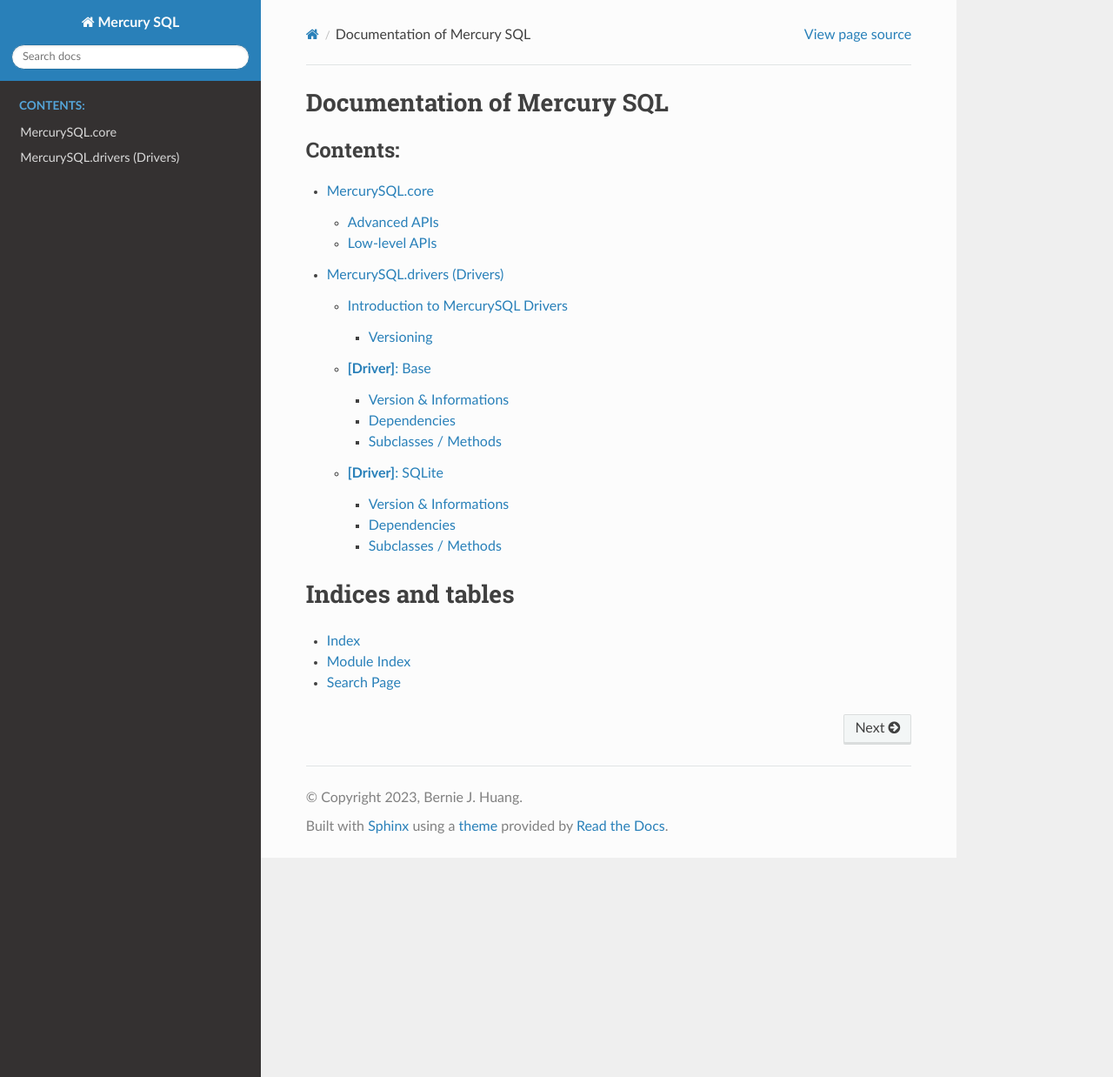
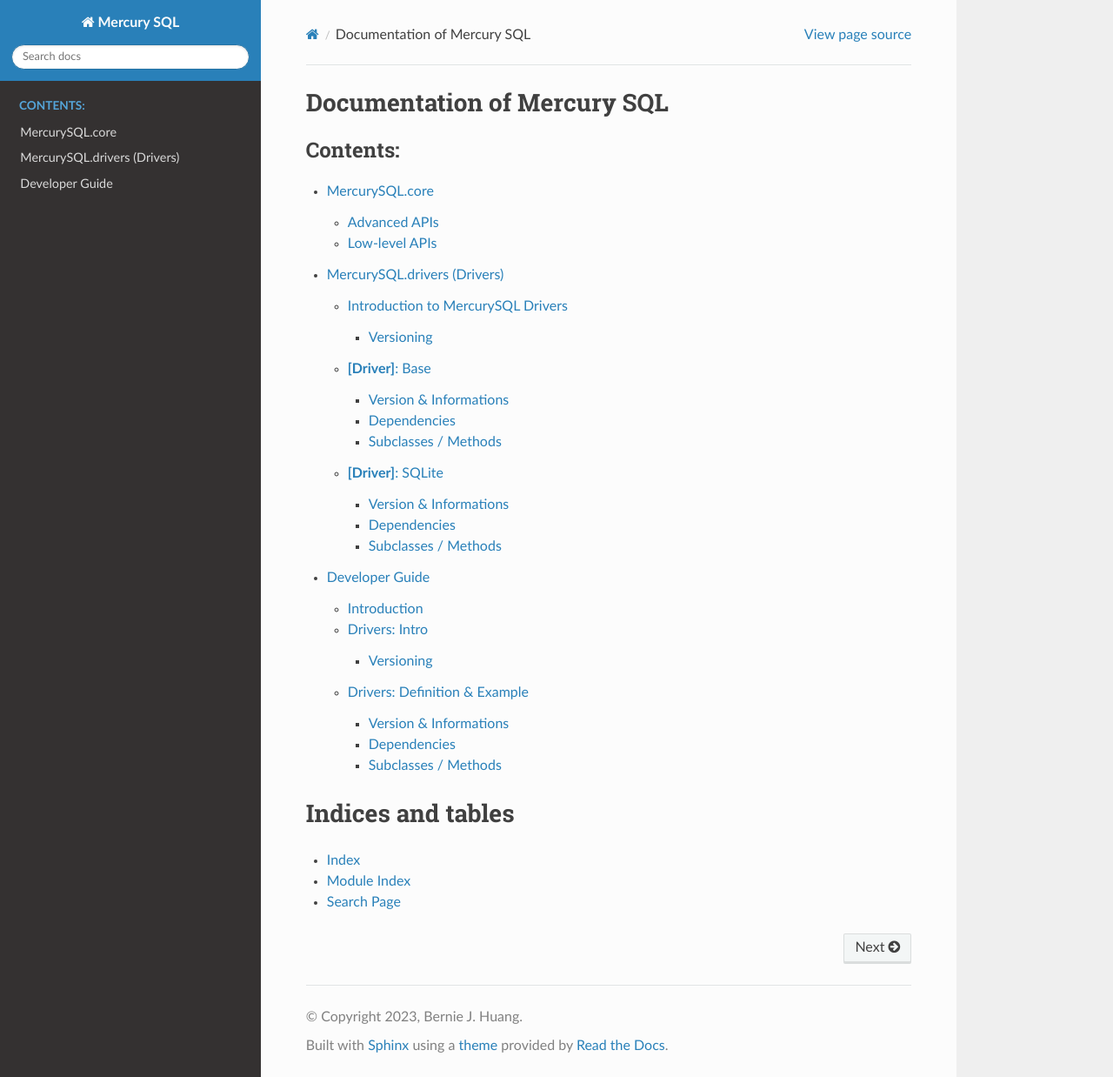
Before and after one commit to BernieHuang2008/MercurySQL, a Sphinx documentation site: the page built from docs/source/index.rst, in a window 1280 px wide and 1238 px high. Shown: the whole window at 87% size. Built offline with Sphinx 7.4.7 and the Read the Docs theme 2.0.0, drawn with Linux system fonts in a browser that asks for light colours.

Commit message:
[docs] dev guide section

```diff
--- /dev/null
+++ b/docs/source/devguide/index.rst
@@ -0,0 +1,10 @@
+Developer Guide
+===============
+
+.. toctree::
+   :maxdepth: 3
+   :caption: Contents:
+
+   Introduction <intro.rst>
+   Drivers: Intro <../modules/drivers/intro.rst>
+   Drivers: Definition & Example <../modules/drivers/base.rst>
--- /dev/null
+++ b/docs/source/devguide/intro.rst
@@ -0,0 +1,2 @@
+Introduction
+============
--- a/docs/source/index.rst
+++ b/docs/source/index.rst
@@ -13,6 +13,8 @@
    modules/core
    modules/drivers/index
 
+   devguide/index
+
 
 Indices and tables
 ==================
```
